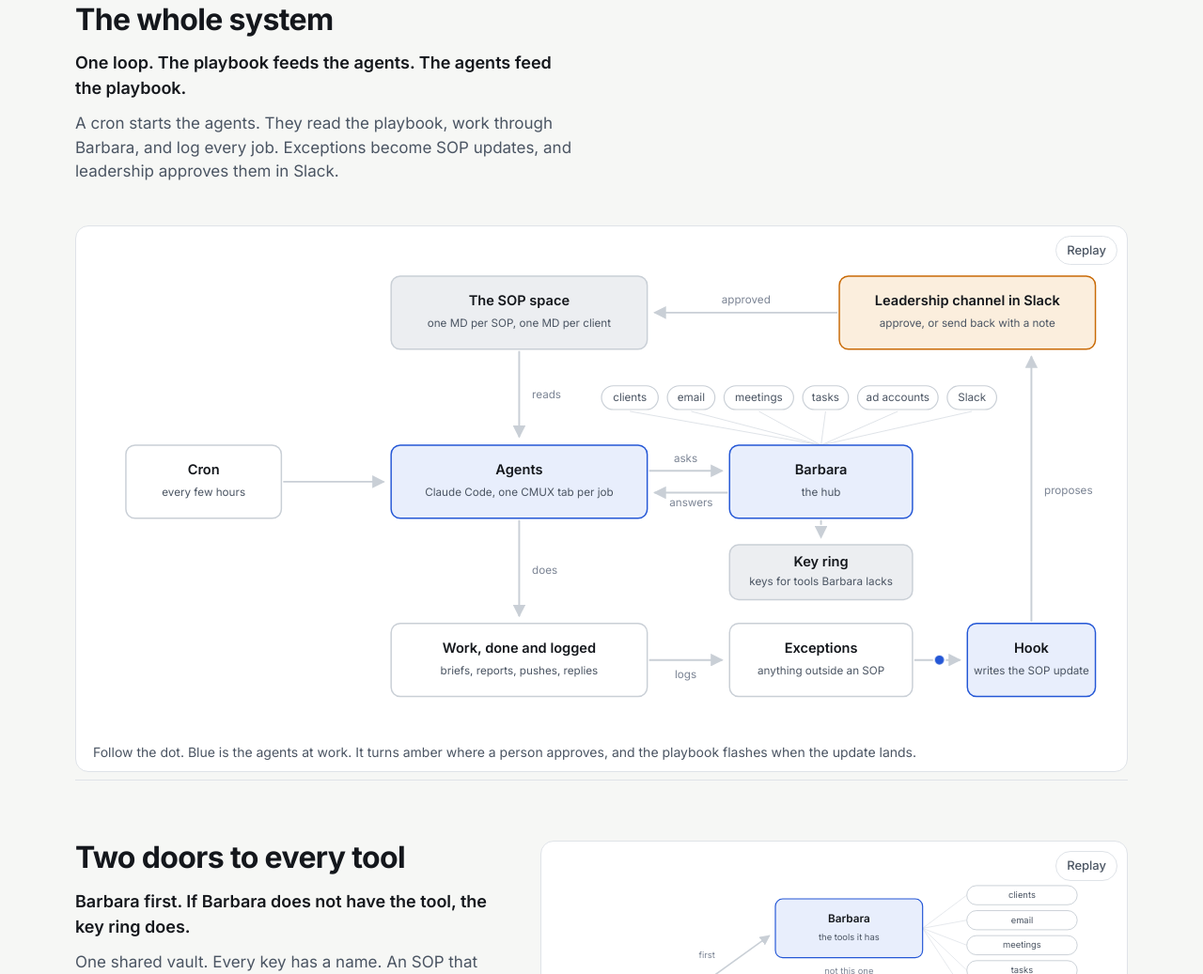
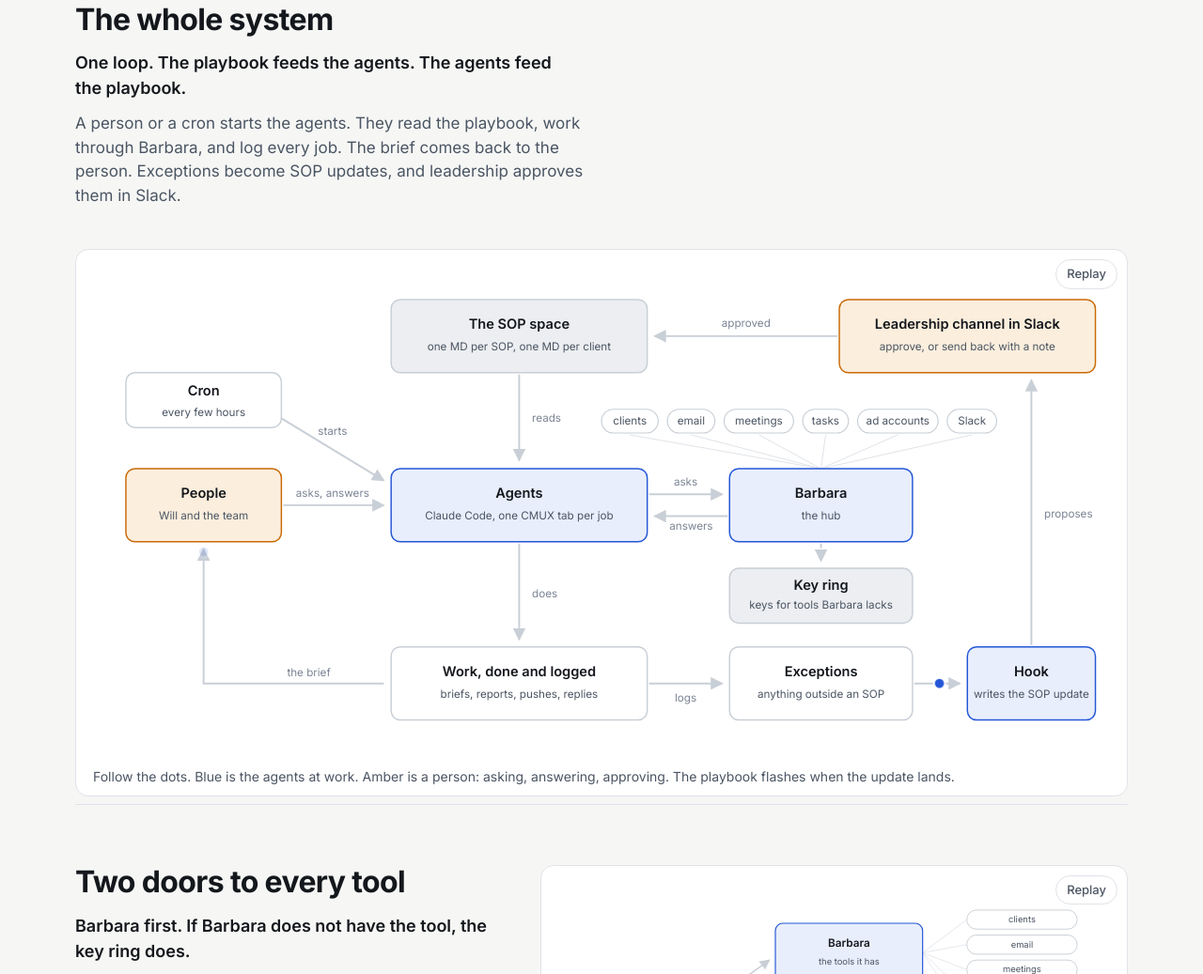
Before and after one commit to digitalwillads/bitter-lesson-org, a plain HTML site: page index.html in a window 1280 px wide. Shown: the part 1495-2532 px from the top of the page at 94% size. Drawn offline with Linux system fonts and the light colour scheme.

Commit message:
Map: People node; a person or a cron starts the agents, the brief comes back, answers flow in
Co-Authored-By: Claude Opus 5 (1M context) <noreply@anthropic.com>

```diff
--- a/index.html
+++ b/index.html
@@ -116,7 +116,10 @@
   /* scene 3: the map */
   .map .dot{offset-rotate:0deg}
   .play.map .dot{animation-duration:7s;animation-timing-function:linear;animation-iteration-count:infinite;animation-delay:.6s}
-  .play.map #d1{offset-path:path("M212 265 L318 265");animation-name:m1}
+  .play.map #d1{offset-path:path("M210 170 L318 236");animation-name:m1}
+  .play.map #p1{offset-path:path("M212 265 L318 265");animation-name:m1}
+  .play.map #p2{offset-path:path("M322 460 L125 460 L125 316");animation-name:mp2}
+  .play.map #p3{offset-path:path("M212 265 L318 265");animation-name:mp3}
   .play.map #d2{offset-path:path("M470 122 L470 214");animation-name:m1}
   .play.map #d3{offset-path:path("M612 253 L690 253");animation-name:m3}
   .play.map #d3b{offset-path:path("M698 277 L620 277");animation-name:m3b}
@@ -129,6 +132,8 @@
   @keyframes m3{0%,14%{offset-distance:0%;opacity:0}16%{opacity:1}24%{offset-distance:100%;opacity:1}25%,100%{offset-distance:100%;opacity:0}}
   @keyframes m3b{0%,26%{offset-distance:0%;opacity:0}28%{opacity:1}36%{offset-distance:100%;opacity:1}37%,100%{offset-distance:100%;opacity:0}}
   @keyframes m4{0%,38%{offset-distance:0%;opacity:0}40%{opacity:1}48%{offset-distance:100%;opacity:1}49%,100%{offset-distance:100%;opacity:0}}
+  @keyframes mp2{0%,50%{offset-distance:0%;opacity:0}52%{opacity:1}62%{offset-distance:100%;opacity:1}63%,100%{offset-distance:100%;opacity:0}}
+  @keyframes mp3{0%,64%{offset-distance:0%;opacity:0}65%{opacity:1}72%{offset-distance:100%;opacity:1}73%,100%{offset-distance:100%;opacity:0}}
   @keyframes m5{0%,50%{offset-distance:0%;opacity:0}52%{opacity:1}58%{offset-distance:100%;opacity:1}59%,100%{offset-distance:100%;opacity:0}}
   @keyframes m6{0%,60%{offset-distance:0%;opacity:0}61%{opacity:1}65%{offset-distance:100%;opacity:1}66%,100%{offset-distance:100%;opacity:0}}
   @keyframes m7{0%,66%{offset-distance:0%;opacity:0}67%{opacity:1}78%{offset-distance:100%;opacity:1}79%,100%{offset-distance:100%;opacity:0}}
@@ -306,15 +311,17 @@
   <div class="copy">
     <h2>The whole system</h2>
     <p class="lede">One loop. The playbook feeds the agents. The agents feed the playbook.</p>
-    <p>A cron starts the agents. They read the playbook, work through Barbara, and log every job. Exceptions become SOP updates, and leadership approves them in Slack.</p>
+    <p>A person or a cron starts the agents. They read the playbook, work through Barbara, and log every job. The brief comes back to the person. Exceptions become SOP updates, and leadership approves them in Slack.</p>
   </div>
   <figure class="anim map" data-name="system">
     <button class="replay" type="button">Replay</button>
-    <div class="frame"><svg viewBox="0 0 1120 540" role="img" aria-label="The loop: cron starts the agents; agents read the SOP space, work through Barbara or, for tools Barbara lacks, with a key from the shared key ring; they log the work; exceptions go to a hook; the hook writes an SOP update; the leadership channel approves; the SOP space updates.">
+    <div class="frame"><svg viewBox="0 0 1120 540" role="img" aria-label="The loop: a person or a cron starts the agents; agents read the SOP space, work through Barbara or, for tools Barbara lacks, with a key from the shared key ring; they log the work; exceptions go to a hook; the hook writes an SOP update; the leadership channel approves; the SOP space updates.">
       <defs><marker id="arr" viewBox="0 0 10 10" refX="9" refY="5" markerWidth="7" markerHeight="7" orient="auto-start-reverse"><path d="M0 0 L10 5 L0 10 z" style="fill:var(--line2)"/></marker></defs>
 
       <!-- edges -->
+      <path class="e" d="M210 170 L322 238"/>
       <path class="e" d="M212 265 L322 265"/>
+      <path class="e" d="M322 460 L125 460 L125 313"/>
       <path class="e" d="M470 122 L470 216"/>
       <path class="e" d="M612 253 L692 253"/>
       <path class="e" d="M698 277 L618 277"/>
@@ -324,6 +331,9 @@
       <path class="e" d="M1030 418 L1030 128"/>
       <path class="e" d="M818 80 L618 80"/>
       <text class="m" x="484" y="174">reads</text>
+      <text class="m" x="266" y="256" text-anchor="middle">asks, answers</text>
+      <text class="m" x="240" y="452" text-anchor="middle">the brief</text>
+      <text class="m" x="250" y="188">starts</text>
       <text class="m" x="652" y="244" text-anchor="middle">asks</text>
       <text class="m" x="658" y="292" text-anchor="middle">answers</text>
       <text class="m" x="484" y="366">does</text>
@@ -352,9 +362,13 @@
       <text class="t" x="960" y="72" text-anchor="middle">Leadership channel in Slack</text>
       <text class="s" x="960" y="96" text-anchor="middle">approve, or send back with a note</text>
 
-      <rect class="n" x="40" y="225" width="170" height="80"/>
-      <text class="t" x="125" y="257" text-anchor="middle">Cron</text>
-      <text class="s" x="125" y="281" text-anchor="middle">every few hours</text>
+      <rect class="n" x="40" y="120" width="170" height="60"/>
+      <text class="t" x="125" y="145" text-anchor="middle">Cron</text>
+      <text class="s" x="125" y="167" text-anchor="middle">every few hours</text>
+
+      <rect class="n hu" x="40" y="225" width="170" height="80"/>
+      <text class="t" x="125" y="257" text-anchor="middle">People</text>
+      <text class="s" x="125" y="281" text-anchor="middle">Will and the team</text>
 
       <rect class="n ai" x="330" y="225" width="280" height="80"/>
       <text class="t" x="470" y="257" text-anchor="middle">Agents</text>
@@ -383,9 +397,10 @@
 
       <!-- dots -->
       <circle id="d1" class="dot" r="6"/><circle id="d2" class="dot" r="6"/><circle id="d3" class="dot" r="6"/><circle id="d3b" class="dot" r="6"/>
+      <circle id="p1" class="dot a" r="6"/><circle id="p2" class="dot" r="6"/><circle id="p3" class="dot a" r="6"/>
       <circle id="d4" class="dot" r="6"/><circle id="d5" class="dot" r="6"/><circle id="d6" class="dot" r="6"/><circle id="d7" class="dot" r="6"/><circle id="d8" class="dot a" r="6"/>
     </svg></div>
-    <figcaption>Follow the dot. Blue is the agents at work. It turns amber where a person approves, and the playbook flashes when the update lands.</figcaption>
+    <figcaption>Follow the dots. Blue is the agents at work. Amber is a person: asking, answering, approving. The playbook flashes when the update lands.</figcaption>
   </figure>
 </section>
 
```
Also changed, not shown: slides.html (+22 -7 lines).
